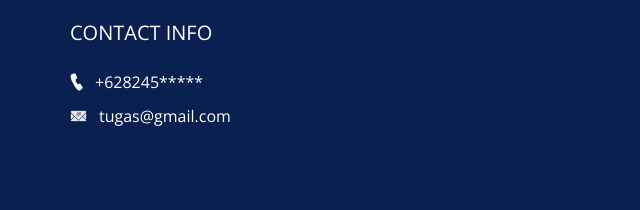
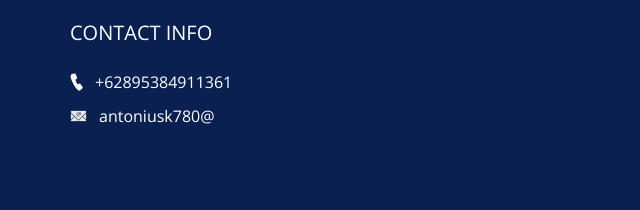
Before and after one commit to kevinngantung/kevinngantung.github.io, a plain HTML site: page index.html in a window 1280 px wide. Shown: the part 1897-2107 px from the top of the page, 0-640 px from the left. Drawn offline with nearby package versions, Linux system fonts and the light colour scheme.

Commit message:
index.html

```diff
--- a/index.html
+++ b/index.html
@@ -356,13 +356,13 @@
             <div>
               <img src="images/call.png" alt="" />
               <p>
-                +628245*****
+                +62895384911361
               </p>
             </div>
             <div>
               <img src="images/mail.png" alt="" />
               <p>
-                tugas@gmail.com
+                antoniusk780@
               </p>
             </div>
           </div>
```
